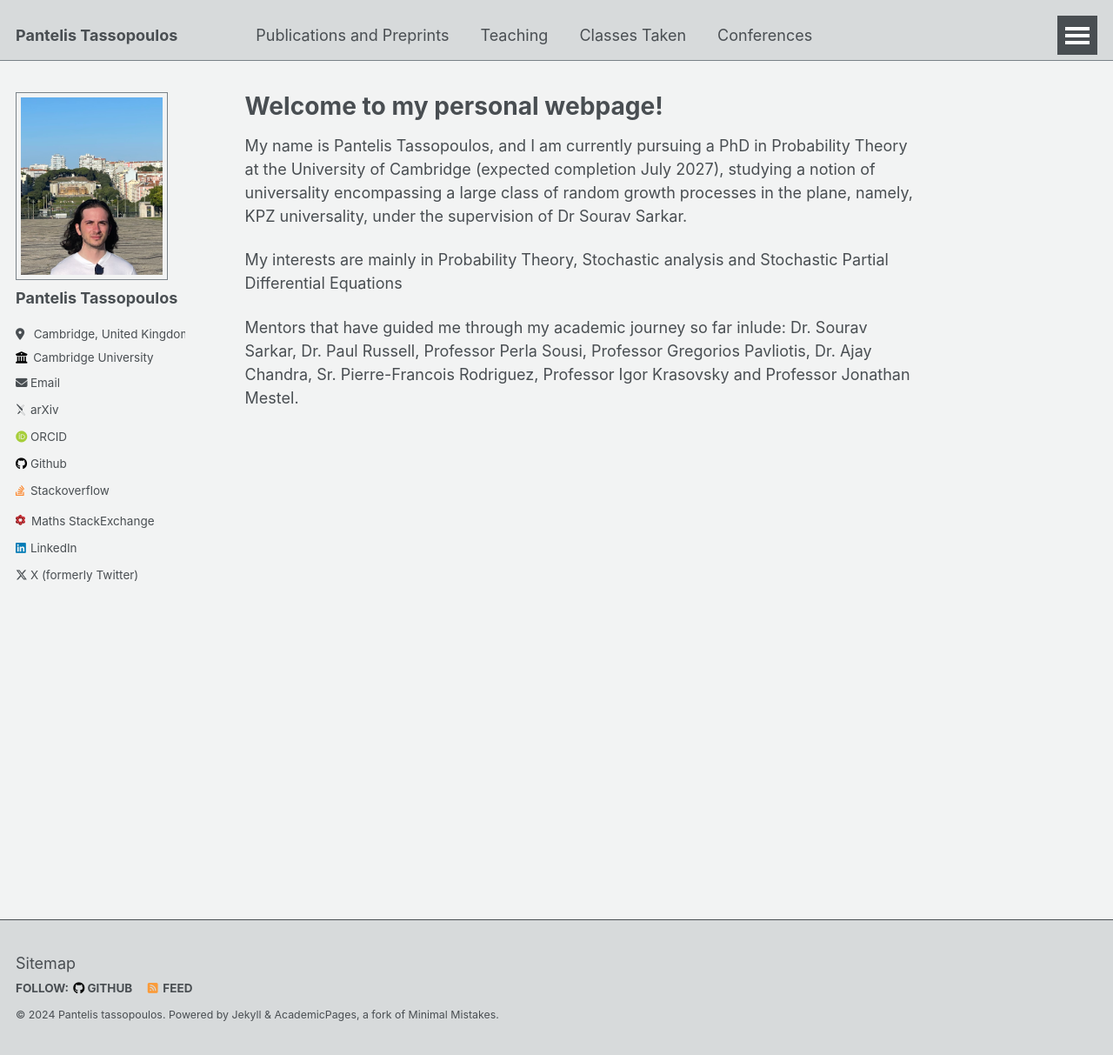
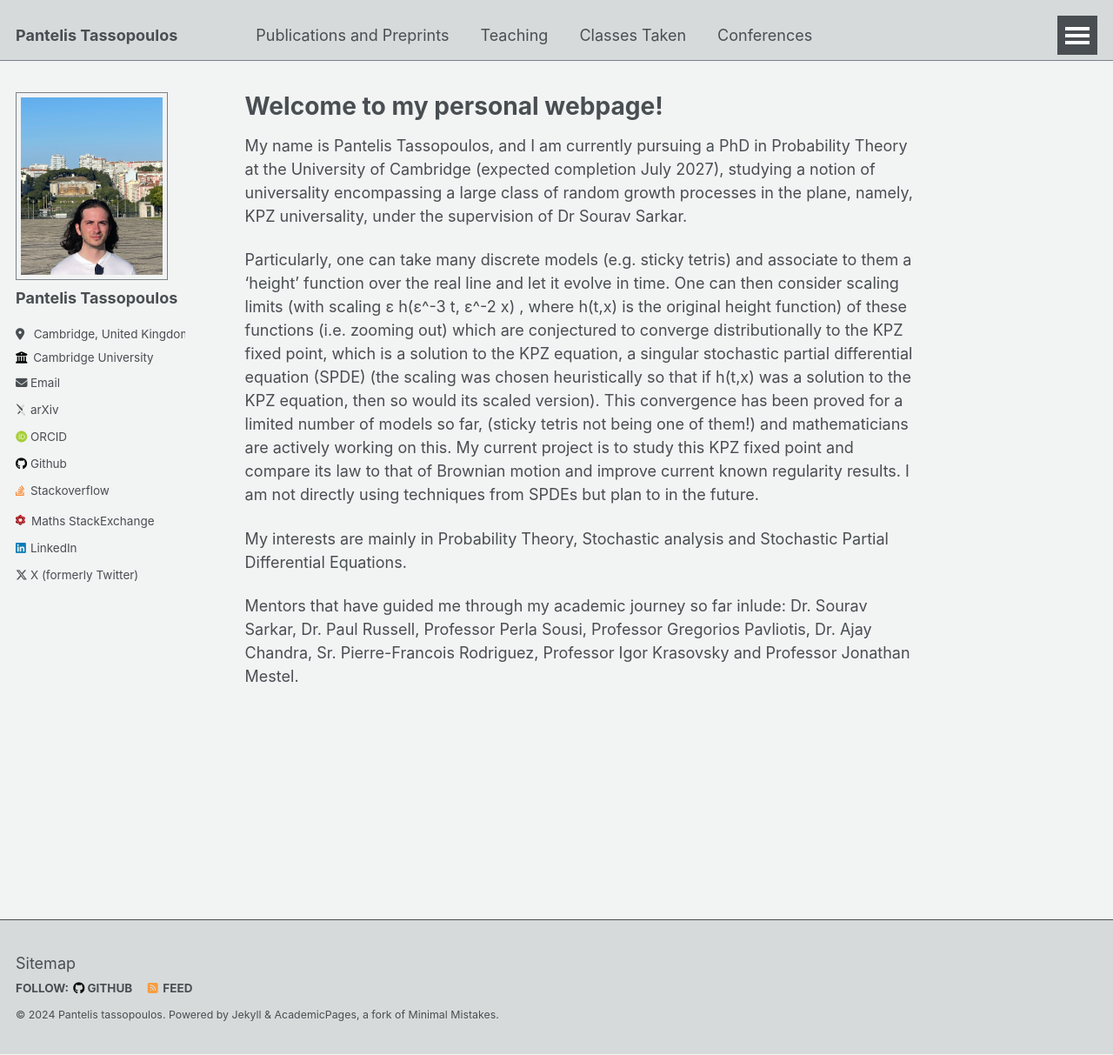
Before and after one commit to PantelisTass/PantelisTass.github.io, a Jekyll site: the page built from _pages/about.md, in a window 1280 px wide and 1213 px high. Shown: the whole window at 87% size. Built offline with Jekyll 4.4.1, drawn with Linux system fonts in a browser that asks for light colours; some web fonts are replaced.

Commit message:
description

```diff
--- a/_pages/about.md
+++ b/_pages/about.md
@@ -10,6 +10,8 @@ redirect_from:
 
 My name is Pantelis Tassopoulos, and I am currently pursuing a PhD in Probability Theory at the University of Cambridge (expected completion July 2027), studying a notion of universality encompassing a large class of random growth processes in the plane, namely, KPZ universality, under the supervision of Dr Sourav Sarkar.
 
-My interests are mainly in Probability Theory, Stochastic analysis and Stochastic Partial Differential Equations
+Particularly, one can take many discrete models (e.g. sticky tetris) and associate to them a 'height' function over the real line and let it evolve in time. One can then consider scaling limits (with scaling ε h(ε^-3 t, ε^-2 x) , where h(t,x) is the original height function) of these functions (i.e. zooming out) which are conjectured to converge distributionally to the KPZ fixed point, which is a solution to the KPZ equation, a singular stochastic partial differential equation (SPDE) (the scaling was chosen heuristically so that if h(t,x) was a solution to the KPZ equation, then so would its scaled version). This convergence has been proved for a limited number of models so far, (sticky tetris not being one of them!) and mathematicians are actively working on this. My current project is to study this KPZ fixed point and compare its law to that of Brownian motion and improve current known regularity results. I am not directly using techniques from SPDEs but plan to in the future.
+
+My interests are mainly in Probability Theory, Stochastic analysis and Stochastic Partial Differential Equations.
 
 Mentors that have guided me through my academic journey so far inlude: Dr. Sourav Sarkar, Dr. Paul Russell, Professor Perla Sousi, Professor Gregorios Pavliotis, Dr. Ajay Chandra, Sr. Pierre-Francois Rodriguez, Professor Igor Krasovsky and Professor Jonathan Mestel.
```
